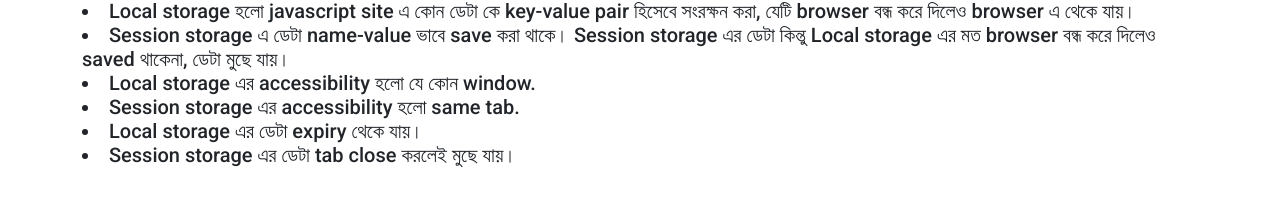
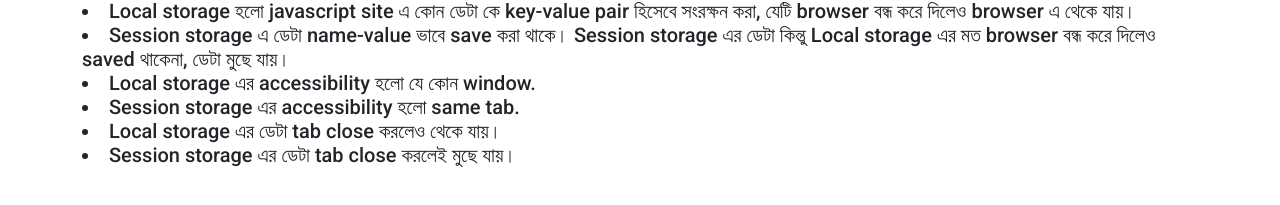
Before and after one commit to Mahin05/social-site-responsive, a plain HTML site: page index.html in a window 1280 px wide. Shown: the part 1874-2079 px from the top of the page. Drawn offline with nearby package versions, Linux system fonts and the light colour scheme.

Commit message:
final commit

```diff
--- a/index.html
+++ b/index.html
@@ -78,7 +78,7 @@
                 মত browser বন্ধ করে দিলেও saved থাকেনা, ডেটা মুছে যায়। </li>
             <li> Local storage এর accessibility হলো যে কোন window. </li>
             <li>Session storage এর accessibility হলো same tab. </li>
-            <li>Local storage এর ডেটা expiry থেকে যায়। </li>
+            <li>Local storage এর ডেটা tab close করলেও থেকে যায়। </li>
             <li>Session storage এর ডেটা tab close করলেই মুছে যায়। </li>
         </h5>
 
```
